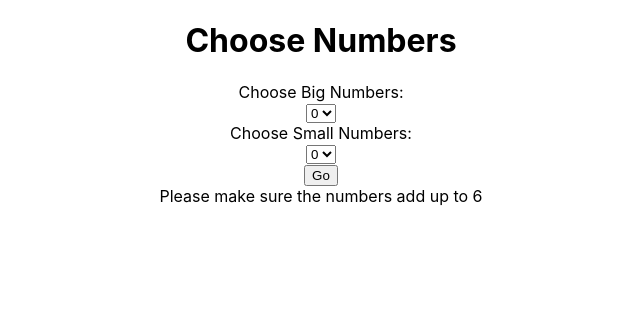
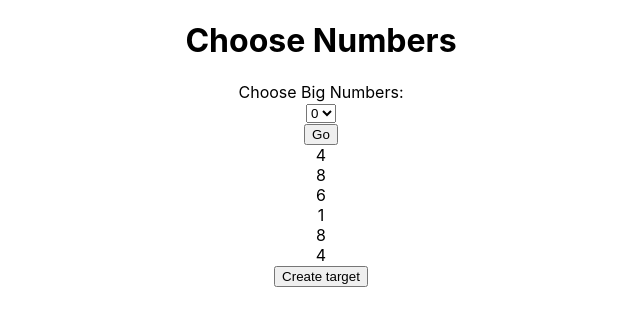
Before and after one commit to cullend6/Countdown-Game, a React (Create React App) app: page / in a window 1280 px wide. Both pictures are taken after a click on the input "Go". Shown: the top 326 px of the page, without its empty margins (319-959 px from the left). Built offline with nearby package versions, Linux system fonts and the light colour scheme.

Commit message:
Refactored

```diff
--- a/src/App.js
+++ b/src/App.js
@@ -1,16 +1,19 @@
 import React, { useState } from 'react';
 import './App.css';
+import Timer from './components/Timer.component';
 
 function App() {
 
-  const [numberArray, setnumberArray] = useState([]);
-  const [bigNums, setbigNums] = useState(0);
-  const [smallNums, setsmallNums] = useState(0);
-  const [hidden, sethidden] = useState(true);
-  const [solution, setsolution] = useState("");
-  const [target, settarget] = useState(0);
-  const [hideAnswer, sethideAnswer] = useState(true);
-  const [targetIsHidden, settargetIsHidden] = useState(true);
+  const [numberArray, setNumberArray] = useState([]);
+  const [bigNums, setBigNums] = useState(0);
+  const [solution, setSolution] = useState("");
+  const [target, setTarget] = useState(0);
+
+
+  const [listHasBeenGenerated, setListHasBeenGenerated] = useState(false);
+  const [targetHasBeenGenerated, setTargetHasBeenGenerated] = useState(false);
+  const [answerShouldBeShown, setAnswerShouldBeShown] = useState(false);
+  const [timerShouldBeDisplayed, setTimerShouldBeDisplayed] = useState(false);
 
   const operators = ["+","-","/","*"];
 
@@ -19,21 +22,22 @@ function App() {
 
     const bigNumberChoices = [10, 25, 50, 75, 100];
 
-    if( (+bigNums + +smallNums) !== 6){
-      sethidden(true);
-    }
-    else if (+bigNums === 2){
-      setnumberArray([bigNumberChoices[Math.floor(Math.random() * 5)], bigNumberChoices[Math.floor(Math.random() * 5)],Math.ceil(Math.random() * 9),Math.ceil(Math.random() * 9),Math.ceil(Math.random() * 9),Math.ceil(Math.random() * 9)]);
-      sethidden(false);
+    if (+bigNums === 2){
+      setNumberArray([bigNumberChoices[Math.floor(Math.random() * 5)], bigNumberChoices[Math.floor(Math.random() * 5)],Math.ceil(Math.random() * 9),Math.ceil(Math.random() * 9),Math.ceil(Math.random() * 9),Math.ceil(Math.random() * 9)]);
     }
     else if (+bigNums === 1){
-      setnumberArray([bigNumberChoices[Math.floor(Math.random() * 5)],Math.ceil(Math.random() * 9) ,Math.ceil(Math.random() * 9),Math.ceil(Math.random() * 9),Math.ceil(Math.random() * 9),Math.ceil(Math.random() * 9)]);
-      sethidden(false);
+      setNumberArray([bigNumberChoices[Math.floor(Math.random() * 5)],Math.ceil(Math.random() * 9) ,Math.ceil(Math.random() * 9),Math.ceil(Math.random() * 9),Math.ceil(Math.random() * 9),Math.ceil(Math.random() * 9)]);
     }
     else {
-      setnumberArray([Math.ceil(Math.random() * 9),Math.ceil(Math.random() * 9),Math.ceil(Math.random() * 9),Math.ceil(Math.random() * 9),Math.ceil(Math.random() * 9),Math.ceil(Math.random() * 9)]);
-      sethidden(false);
+      setNumberArray([Math.ceil(Math.random() * 9),Math.ceil(Math.random() * 9),Math.ceil(Math.random() * 9),Math.ceil(Math.random() * 9),Math.ceil(Math.random() * 9),Math.ceil(Math.random() * 9)]);
     }
+
+    setListHasBeenGenerated(true);
+
+    //Revert Progress
+    setTargetHasBeenGenerated(false);
+    setAnswerShouldBeShown(false);
+    setTimerShouldBeDisplayed(false);
   }
 
 
@@ -75,34 +79,33 @@ function App() {
 
     }
 
+    //Set Target and save solution
+    setTarget(eval(expression));
+    setSolution(expression);
 
-    settarget(eval(expression));
+    //Show new buttons
+    setTargetHasBeenGenerated(true);
 
-    setsolution(expression);
+    //Revert progress
+    setAnswerShouldBeShown(false);
+    setTimerShouldBeDisplayed(false);
 
-    settargetIsHidden(false);
   }
 
 
   //take values from form and set state
   function changeBigNums(e){
-    setbigNums(e.target.value);
+    setBigNums(e.target.value);
   }
-
-  function changeSmallNums(e){
-    setsmallNums(e.target.value);
-  }
-
-
 
   //render hidden numbers
   function renderNumbers(){
      return (
        numberArray.map(numberArray => (
-        <div>{numberArray}</div>
+        <div className="Numbers">{numberArray}</div>
        ))
      )
-    }
+  }
 
   return (
     <div className="App">
@@ -116,35 +119,25 @@ function App() {
          <option value="2">2</option>
         </select> <br />
 
-        <label>Choose Small Numbers:</label> <br />
-        <select id="SmallNums" onChange={changeSmallNums}>
-         <option value="0">0</option>
-         <option value="1">1</option>
-         <option value="2">2</option>
-         <option value="3">3</option>
-         <option value="4">4</option>
-         <option value="5">5</option>
-         <option value="6">6</option>
-        </select>
-
-        <br />
         <input type="submit" value="Go"></input>
 
       </form>
       </div>
       <div>
-        {!hidden ? renderNumbers() : <div>Please make sure the numbers add up to 6</div>}
+        {listHasBeenGenerated ? renderNumbers() : null}
       </div>
 
+      {listHasBeenGenerated ? <div className="Create Target Button"><button onClick={createProblem}>Create target</button></div> : null }
 
+      {targetHasBeenGenerated ? target : null}
 
-      {!hidden ? <button onClick={createProblem}>Create target</button> : null}
+      {targetHasBeenGenerated ? <div className="Show Hide Answer Button"><button onClick={() => setAnswerShouldBeShown(!answerShouldBeShown)}>{answerShouldBeShown ? "Hide" : "Show"} Answer</button></div> : null }
 
-      <br />
-      {targetIsHidden ? null : target}
+      {answerShouldBeShown ? <div className="Answer">{solution}</div> : null }
 
-      <br />
-      {!hidden ? (hideAnswer ? <button onClick={() => sethideAnswer(false)}>Reveal Answer</button> : <div>{solution}</div>) : null}
+      {targetHasBeenGenerated ? <div className="Timer Button"><button onClick={() => setTimerShouldBeDisplayed(!timerShouldBeDisplayed)}>{timerShouldBeDisplayed ? "Stop" : "Start"} Timer</button></div> : null}
+
+      {timerShouldBeDisplayed ? <Timer /> : null}
     </div>
   );
 }
--- /dev/null
+++ b/src/components/Timer.component.js
@@ -0,0 +1,39 @@
+import React, { useState, useEffect } from 'react'
+
+function Timer() {
+    const [time, setTime] = useState(30);
+    const [output, setOutput] = useState("");
+
+   useEffect(() => {
+
+    if(time > -1){
+        var timerID = setInterval( () => tick(), 1000 );
+
+        return function cleanup() {
+            clearInterval(timerID);
+        };
+    }
+
+    else {
+        setOutput("Times up dork.");
+    }
+
+
+    });
+
+     function tick() {
+      setTime(time-1);
+      setOutput(time);
+     }
+
+     return (
+        <div className="TimerText">
+          {output}
+        </div>
+    )
+}
+
+
+
+
+export default Timer;
```
